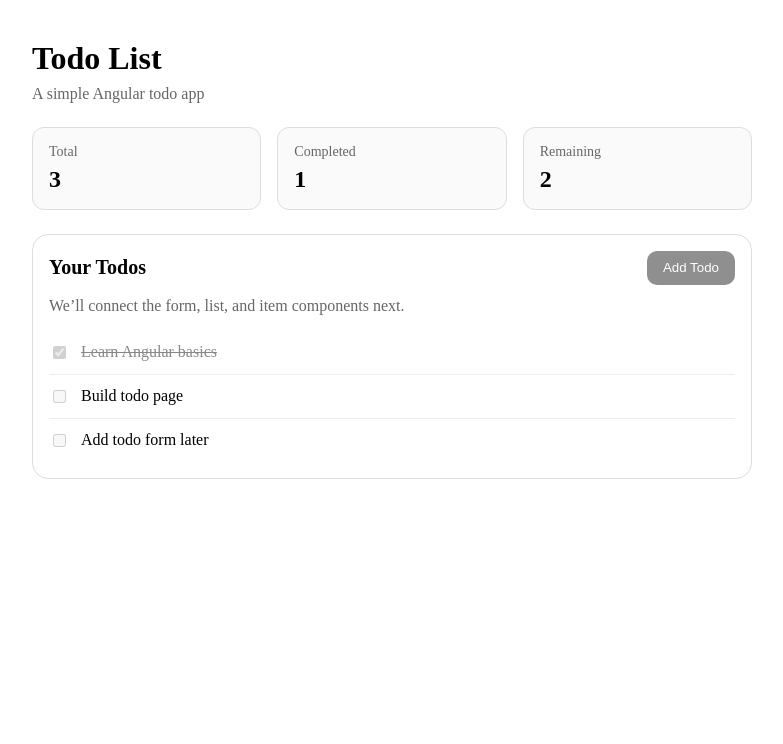
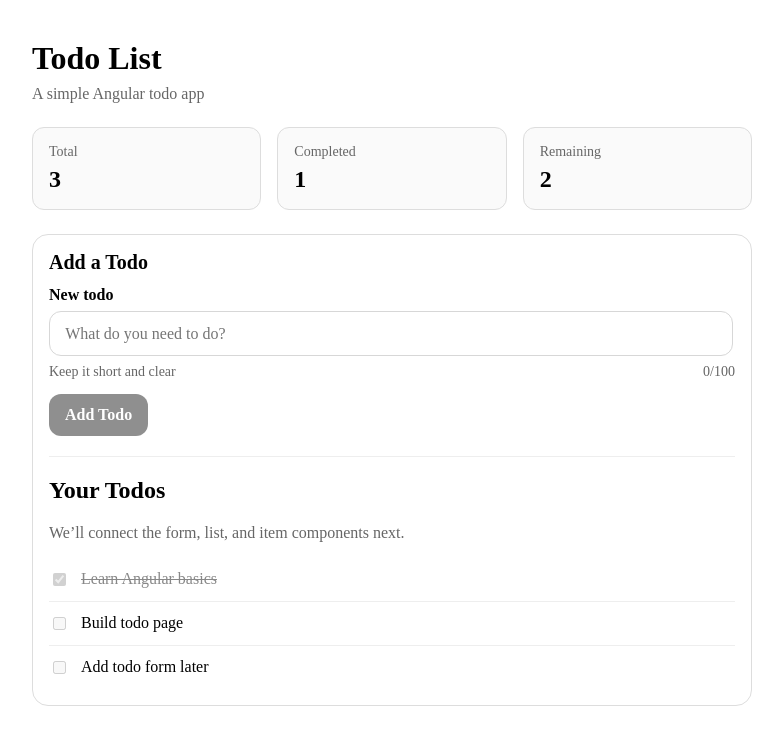
Before and after one commit to xy-shen/todo-list, an Angular app: page / in a window 1280 px wide. Shown: the top 744 px of the page, without its empty margins (248-1031 px from the left). Built offline with nearby package versions, Linux system fonts and the light colour scheme.

Commit message:
update todo-page

```diff
--- a/src/features/todos/todo-page.css
+++ b/src/features/todos/todo-page.css
@@ -113,6 +113,12 @@
   padding: 1rem 0 0.5rem;
 }
 
+.todo-page__divider {
+  margin: 1.25rem 0;
+  border: 0;
+  border-top: 1px solid #eee;
+}
+
 @media (max-width: 640px) {
   .todo-page__summary {
     grid-template-columns: 1fr;
--- a/src/features/todos/todo-page.html
+++ b/src/features/todos/todo-page.html
@@ -25,9 +25,14 @@
 
   <section class="todo-page__panel">
     <div class="todo-page__panel-header">
-      <h2>Your Todos</h2>
-      <button type="button" disabled>Add Todo</button>
+      <h2>Add a Todo</h2>
     </div>
+
+    <app-todo-form (addTodo)="addTodo($event)" />
+
+    <hr class="todo-page__divider" />
+
+    <h2>Your Todos</h2>
 
     <p class="todo-page__note">
       We’ll connect the form, list, and item components next.
--- a/src/features/todos/todo-page.ts
+++ b/src/features/todos/todo-page.ts
@@ -1,4 +1,5 @@
 import { Component, signal, computed } from '@angular/core';
+import { TodoForm, CreateTodoInput } from './todo-form';
 
 export interface Todo {
   id: number;
@@ -9,7 +10,7 @@ export interface Todo {
 @Component({
   selector: 'app-todo-page',
   standalone: true,
-  imports: [],
+  imports: [TodoForm],
   templateUrl: './todo-page.html',
   styleUrl: './todo-page.css',
 })
@@ -28,6 +29,16 @@ export class TodoPage {
     () => this.todos().filter(todo => !todo.completed).length
   );
 
+  addTodo(input: CreateTodoInput): void {
+    const newTodo: Todo = {
+      id: Date.now(),
+      title: input.title,
+      completed: false,
+    };
+
+    this.todos.update(current => [newTodo, ...current]);
+  }
+
   trackByTodoId(_index: number, todo: Todo): number {
     return todo.id;
   }
```
